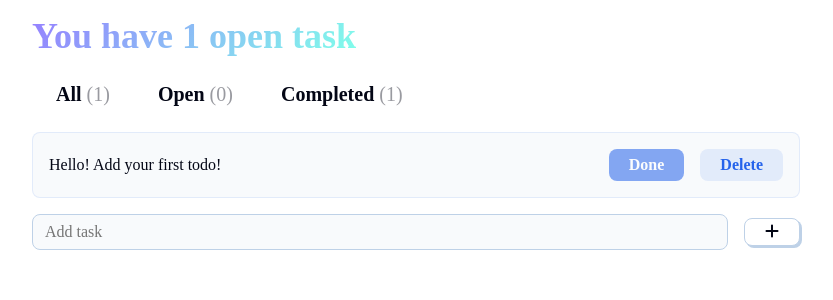
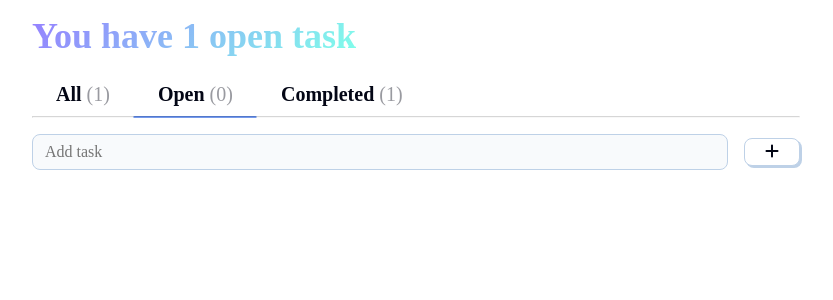
Before and after one commit to amrtarek97/todo-app, a React (Vite) app: page / in a window 1280 px wide. Shown: the top 300 px of the page, without its empty margins (224-1057 px from the left). Built offline with nearby package versions, Linux system fonts and the light colour scheme; a web font is replaced by a local one.

Commit message:
make tab selection functional

```diff
--- a/src/App.jsx
+++ b/src/App.jsx
@@ -8,6 +8,9 @@
   const [todos, setTodos] = useState([
     { input: 'Hello! Add your first todo!', complete: true}
   ])
+
+  const [selectedTab, setSelectedTab] = useState('Open')
+
   function handleAddTodo(newTodo){
     const newTodoList = [...todos, {input: newTodo, complete: false}]
     setTodos(newTodoList)
@@ -24,8 +27,8 @@
   return (
     <>
       <Header todos={todos}/>
-      <Tabs todos={todos}/>
-      <TodoList todos={todos}/>
+      <Tabs selectedTab={selectedTab} setSelectedTab={setSelectedTab} todos={todos}/>
+      <TodoList selectedTab={selectedTab} todos={todos}/>
       <TodoInput handleAddTodo={handleAddTodo}/>
     </>
   )
--- a/src/components/Tabs.jsx
+++ b/src/components/Tabs.jsx
@@ -1,5 +1,5 @@
 export function Tabs(props) {
-    const {todos} = props;
+    const {todos, selectedTab, setSelectedTab} = props;
     const tabs = ['All', 'Open', 'Completed'];
     return (
         <nav className="tab-container">
@@ -10,11 +10,15 @@
                         todos.filter(val => !val.complete).length :
                         todos.filter(val => val.complete).length
                 return (
-                    <button key={tabIndex} className="tab-button">
+                    <button onClick={()=> {
+                        setSelectedTab(tab)
+                    }} key={tabIndex} className={"tab-button "+(tab == selectedTab ? ' tab-selected': '')} >
+                        {/* (tab == selectedTab ? ' tab-selected' : ' ') */}
                         <h4>{tab} <span>({numOfTasks})</span></h4>
                     </button>
                 )
             })}
+            <hr />
         </nav>
     )
 }
--- a/src/components/TodoList.jsx
+++ b/src/components/TodoList.jsx
@@ -1,11 +1,11 @@
 import { TodoCard } from "./TodoCard";
 
 export function TodoList(props) {
-    const {todos} = props;
+    const {todos, selectedTab} = props;
     const tab = 'All';
-    const filterTodoList = tab ==='All' ?
+    const filterTodoList = selectedTab ==='All' ?
     todos :
-    tab ==='Completed' ?
+    selectedTab ==='Completed' ?
         todos.filter((val) => val.complete) :
     todos.filter((val)=> !(val.complete));
 
```
